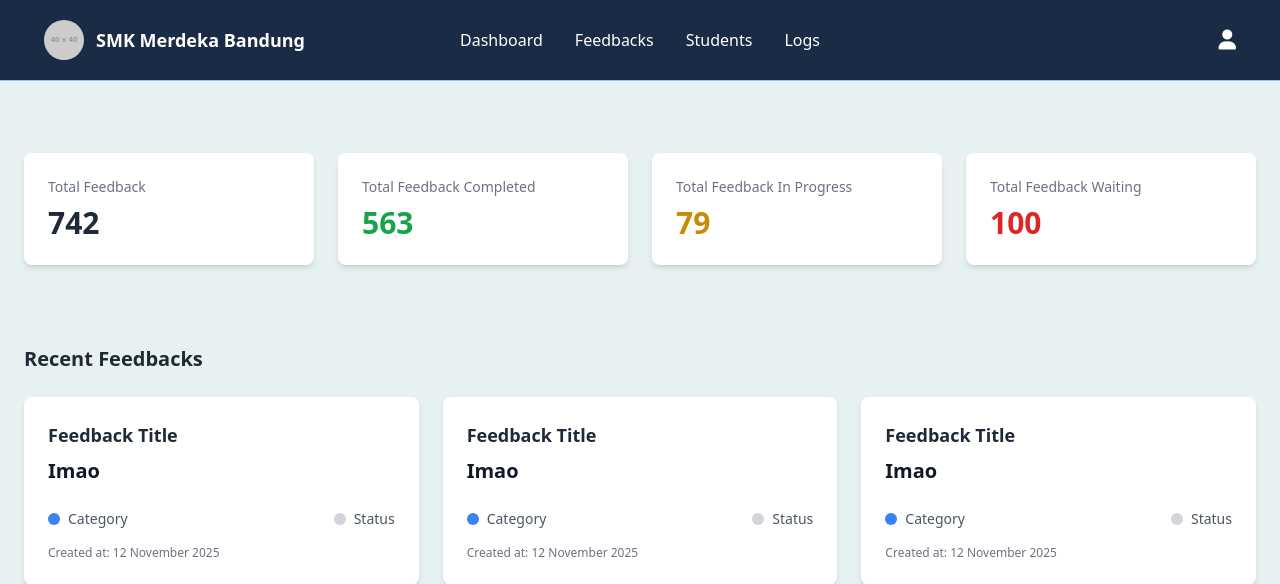
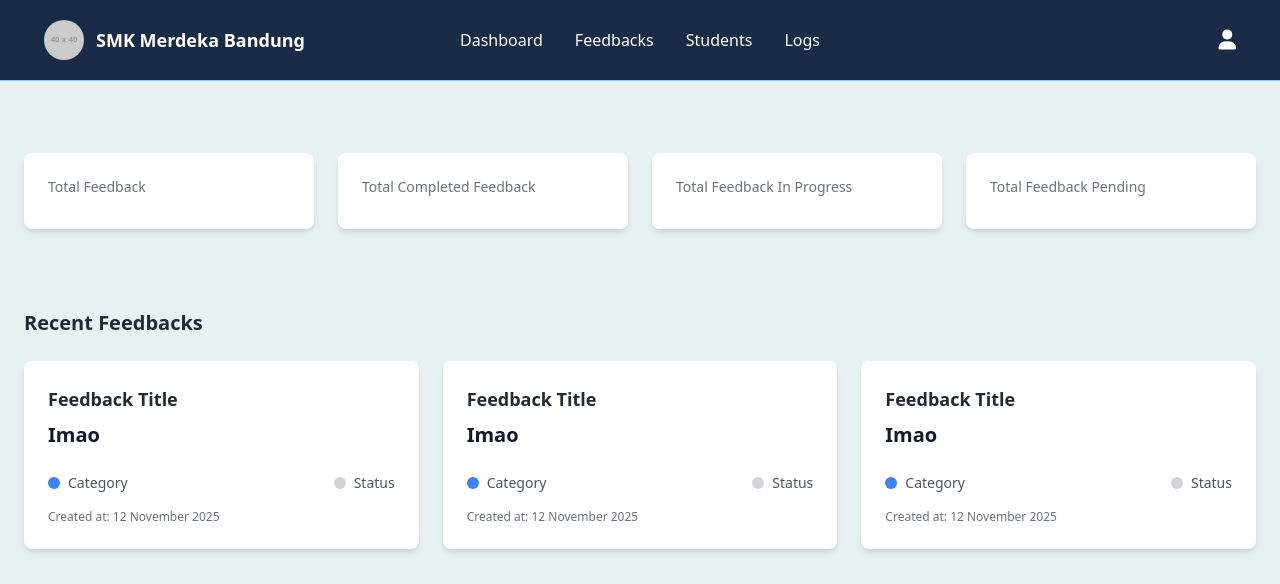
Before and after one commit to FairusKN/Aspirasi-Murid, a Laravel app: template resources/views/web/admin/dashboard.blade.php in a window 1280 px wide. Shown: the top 584 px of the page. Run offline with Laravel 12, Linux system fonts and the light colour scheme; the template is opened without the code that fills it, so the values that code supplies are empty; grey boxes labelled with a size stand in for pictures from a placeholder-image service; some libraries are stand-ins or nearby versions.

Commit message:
chore: smth happend

```diff
--- a/app/Models/Category.php
+++ b/app/Models/Category.php
@@ -5,10 +5,11 @@ namespace App\Models;
 use Illuminate\Database\Eloquent\Model;
 use Illuminate\Database\Eloquent\SoftDeletes;
 use Illuminate\Database\Eloquent\Relations\HasMany;
+use Illuminate\Database\Eloquent\Factories\HasFactory;
 
 class Category extends Model
 {
-    use SoftDeletes;
+    use SoftDeletes, HasFactory;
 
     protected $fillable = [
         'name'
--- a/app/Models/Feedback.php
+++ b/app/Models/Feedback.php
@@ -5,10 +5,11 @@ namespace App\Models;
 use Illuminate\Database\Eloquent\Model;
 use Illuminate\Database\Eloquent\Relations\BelongsTo;
 use Illuminate\Database\Eloquent\Concerns\HasUuids;
+use Illuminate\Database\Eloquent\Factories\HasFactory;
 
 class Feedback extends Model
 {
-    use HasUuids;
+    use HasUuids, HasFactory;
 
     protected $fillable = [
         'category_id',
--- /dev/null
+++ b/lang/en/dashboard.php
@@ -0,0 +1,9 @@
+<?php
+
+return [
+    // Admin
+    'total_feedback' => "Total Feedback",
+    'total_feedback_completed' => "Total Completed Feedback",
+    'total_feedback_in_progress' => "Total Feedback In Progress",
+    'total_feedback_waiting' => "Total Feedback Pending"
+];
--- a/resources/views/web/admin/dashboard.blade.php
+++ b/resources/views/web/admin/dashboard.blade.php
@@ -10,26 +10,26 @@
         <div class="grid grid-cols-1 md:grid-cols-2 lg:grid-cols-4 gap-6 mb-20 mt-10">
             <!-- Total Feedback Card -->
             <div class="bg-white rounded-lg shadow-md p-6 hover:shadow-lg transition-shadow duration-300">
-                <h3 class="text-sm font-medium text-gray-500 mb-2">Total Feedback</h3>
-                <p class="text-3xl font-bold text-gray-800">742</p>
+                <h3 class="text-sm font-medium text-gray-500 mb-2">{{ __('dashboard.total_feedback') }}</h3>
+                <p class="text-3xl font-bold text-gray-800">{{$data['total_feedback']}}</p>
             </div>
 
             <!-- Total Feedback Completed Card -->
             <div class="bg-white rounded-lg shadow-md p-6 hover:shadow-lg transition-shadow duration-300">
-                <h3 class="text-sm font-medium text-gray-500 mb-2">Total Feedback Completed</h3>
-                <p class="text-3xl font-bold text-green-600">563</p>
+                <h3 class="text-sm font-medium text-gray-500 mb-2">{{ __('dashboard.total_feedback_completed') }}</h3>
+                <p class="text-3xl font-bold text-green-600">{{$data['total_feedback_completed']}}</p>
             </div>
 
             <!-- Total Feedback In Progress Card -->
             <div class="bg-white rounded-lg shadow-md p-6 hover:shadow-lg transition-shadow duration-300">
-                <h3 class="text-sm font-medium text-gray-500 mb-2">Total Feedback In Progress</h3>
-                <p class="text-3xl font-bold text-yellow-600">79</p>
+                <h3 class="text-sm font-medium text-gray-500 mb-2">{{ __('dashboard.total_feedback_in_progress') }}</h3>
+                <p class="text-3xl font-bold text-yellow-600">{{$data['total_feedback_in_progress']}}</p>
             </div>
 
             <!-- Total Feedback Waiting Card -->
             <div class="bg-white rounded-lg shadow-md p-6 hover:shadow-lg transition-shadow duration-300">
-                <h3 class="text-sm font-medium text-gray-500 mb-2">Total Feedback Waiting</h3>
-                <p class="text-3xl font-bold text-red-600">100</p>
+                <h3 class="text-sm font-medium text-gray-500 mb-2">{{ __('dashboard.total_feedback_waiting') }}</h3>
+                <p class="text-3xl font-bold text-red-600">{{$data['total_feedback_waiting']}}</p>
             </div>
         </div>
 
--- a/resources/views/web/layouts/admin.blade.php
+++ b/resources/views/web/layouts/admin.blade.php
@@ -19,10 +19,45 @@
             <!-- Navigation Links - Centered -->
             <div class="absolute left-1/2 transform -translate-x-1/2">
                 <div class="flex space-x-8">
-                    <a href="#" class="hover:text-yellow-300 transition-colors duration-200">Dashboard</a>
-                    <a href="#" class="hover:text-yellow-300 transition-colors duration-200">Feedbacks</a>
-                    <a href="#" class="hover:text-yellow-300 transition-colors duration-200">Students</a>
-                    <a href="#" class="hover:text-yellow-300 transition-colors duration-200">Logs</a>
+                  <a
+                    href="{{ route('pages.dashboard') }}"
+                    class="group relative inline-block hover:text-[#1B98E0] transition-colors duration-200"
+                  >
+                    Dashboard
+                    <span
+                      class="absolute left-0 -bottom-1 h-0.5 w-0 bg-[#1B98E0] transition-all duration-300 group-hover:w-full"
+                    ></span>
+                  </a>
+
+                  <a
+                    href="#"
+                    class="group relative inline-block hover:text-[#1B98E0] transition-colors duration-200"
+                  >
+                    Feedbacks
+                    <span
+                      class="absolute left-0 -bottom-1 h-0.5 w-0 bg-[#1B98E0] transition-all duration-300 group-hover:w-full"
+                    ></span>
+                  </a>
+
+                  <a
+                    href="#"
+                    class="group relative inline-block hover:text-[#1B98E0] transition-colors duration-200"
+                  >
+                    Students
+                    <span
+                      class="absolute left-0 -bottom-1 h-0.5 w-0 bg-[#1B98E0] transition-all duration-300 group-hover:w-full"
+                    ></span>
+                  </a>
+
+                  <a
+                    href="#"
+                    class="group relative inline-block hover:text-[#1B98E0] transition-colors duration-200"
+                  >
+                    Logs
+                    <span
+                      class="absolute left-0 -bottom-1 h-0.5 w-0 bg-[#1B98E0] transition-all duration-300 group-hover:w-full"
+                    ></span>
+                  </a>
                 </div>
             </div>
 
```
Also changed, not shown: database/factories/CategoryFactory.php (added, +24 -0 lines), database/factories/FeedbackFactory.php (added, +35 -0 lines), database/factories/UserFactory.php (+8 -13 lines), database/seeders/DatabaseSeeder.php (+4 -14 lines), lang/id/dashboard.php (added, +9 -0 lines), database/migrations/2026_01_17_160745_create_categories_table.php.
